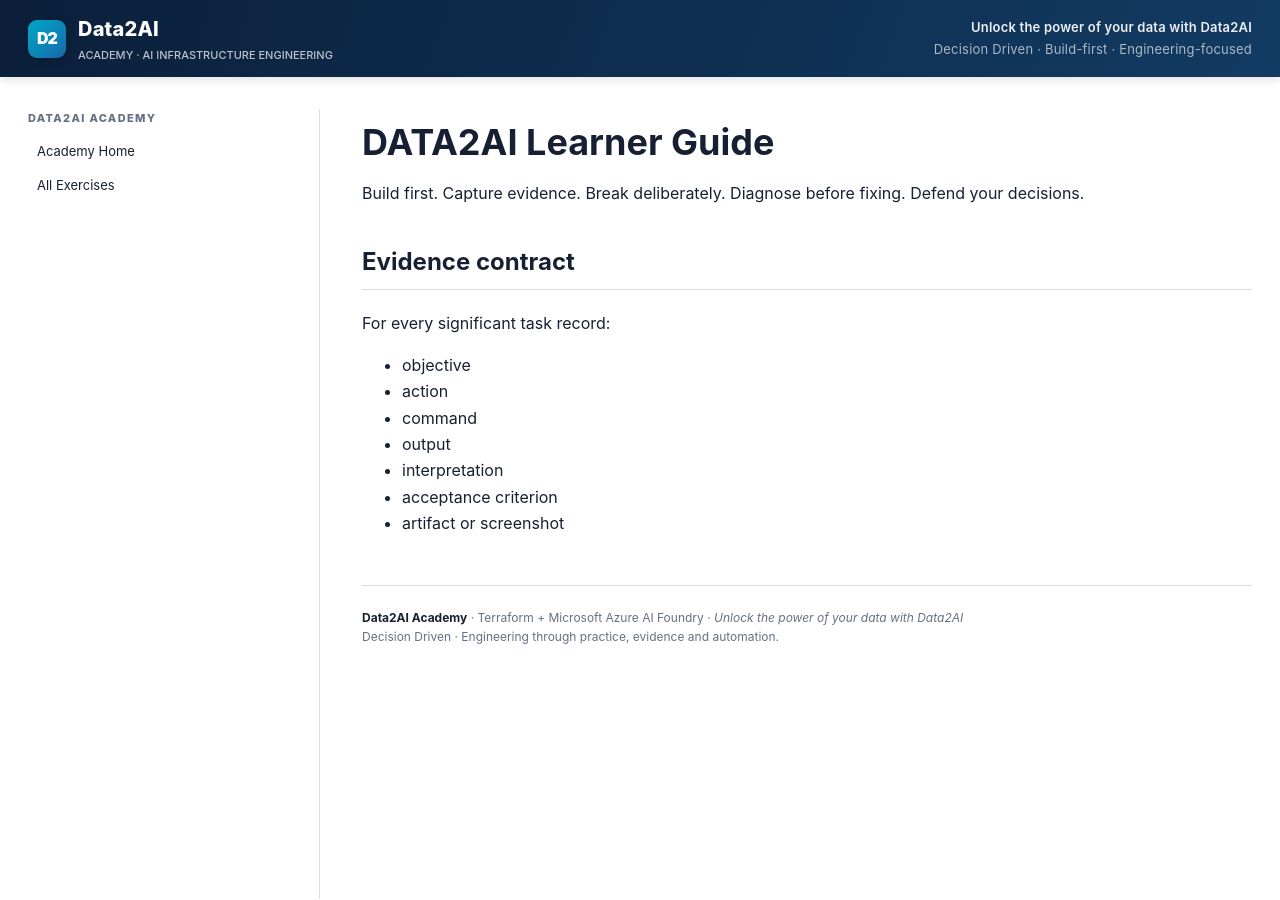
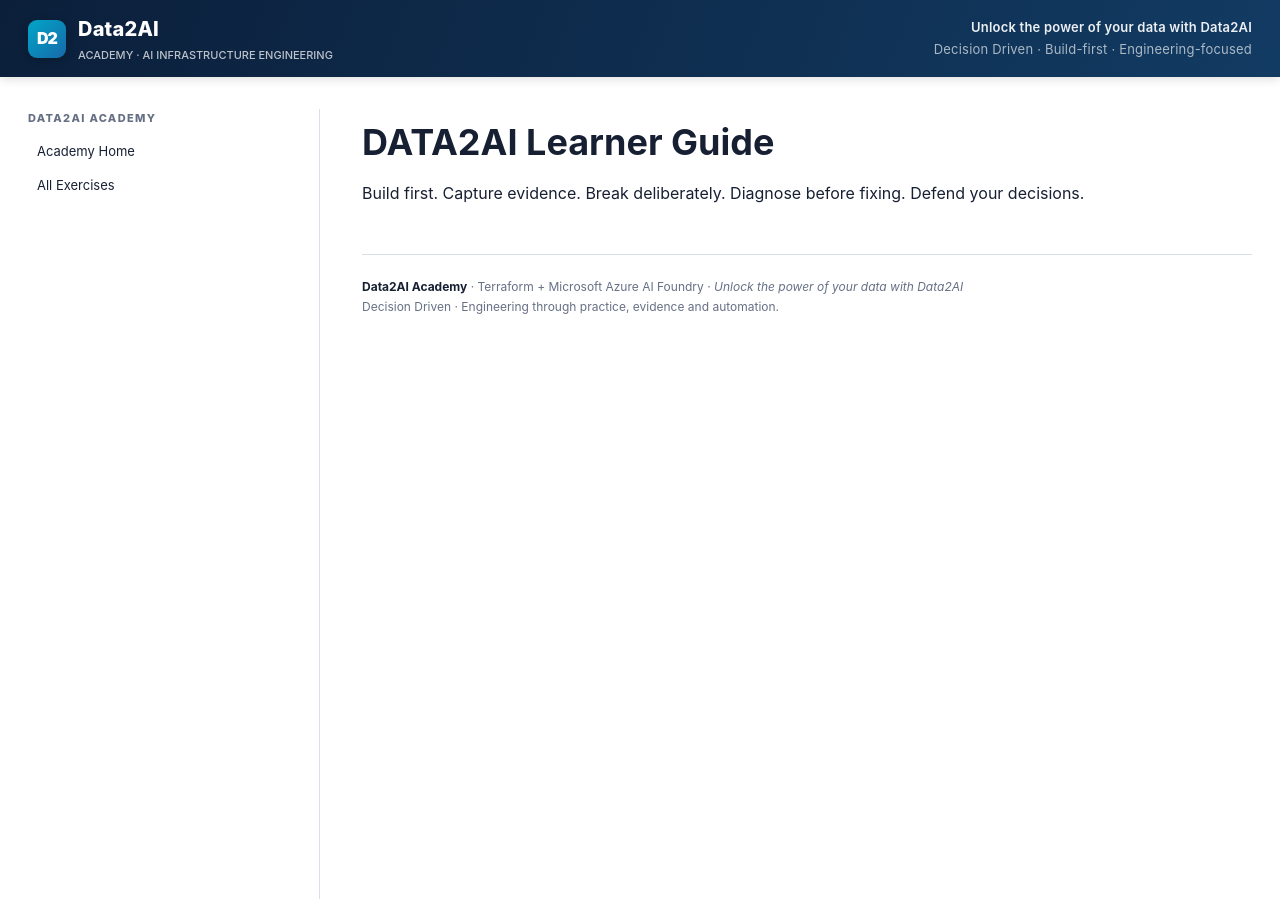
Before and after one commit to msellamiTN/data2ai-terraform-azure-foundry, a Jekyll site: the page built from learner/learner-guide.md, in a window 1280 px wide and 900 px high. Built offline with Jekyll 4.4.1, drawn with Linux system fonts in a browser that asks for light colours; our own code applies the rules of GitHub Pages for plain Markdown files.

```diff
--- a/learner/learner-guide.md
+++ b/learner/learner-guide.md
@@ -1,13 +1,3 @@
 # DATA2AI Learner Guide
 
 Build first. Capture evidence. Break deliberately. Diagnose before fixing. Defend your decisions.
-
-## Evidence contract
-For every significant task record:
-- objective
-- action
-- command
-- output
-- interpretation
-- acceptance criterion
-- artifact or screenshot
```
